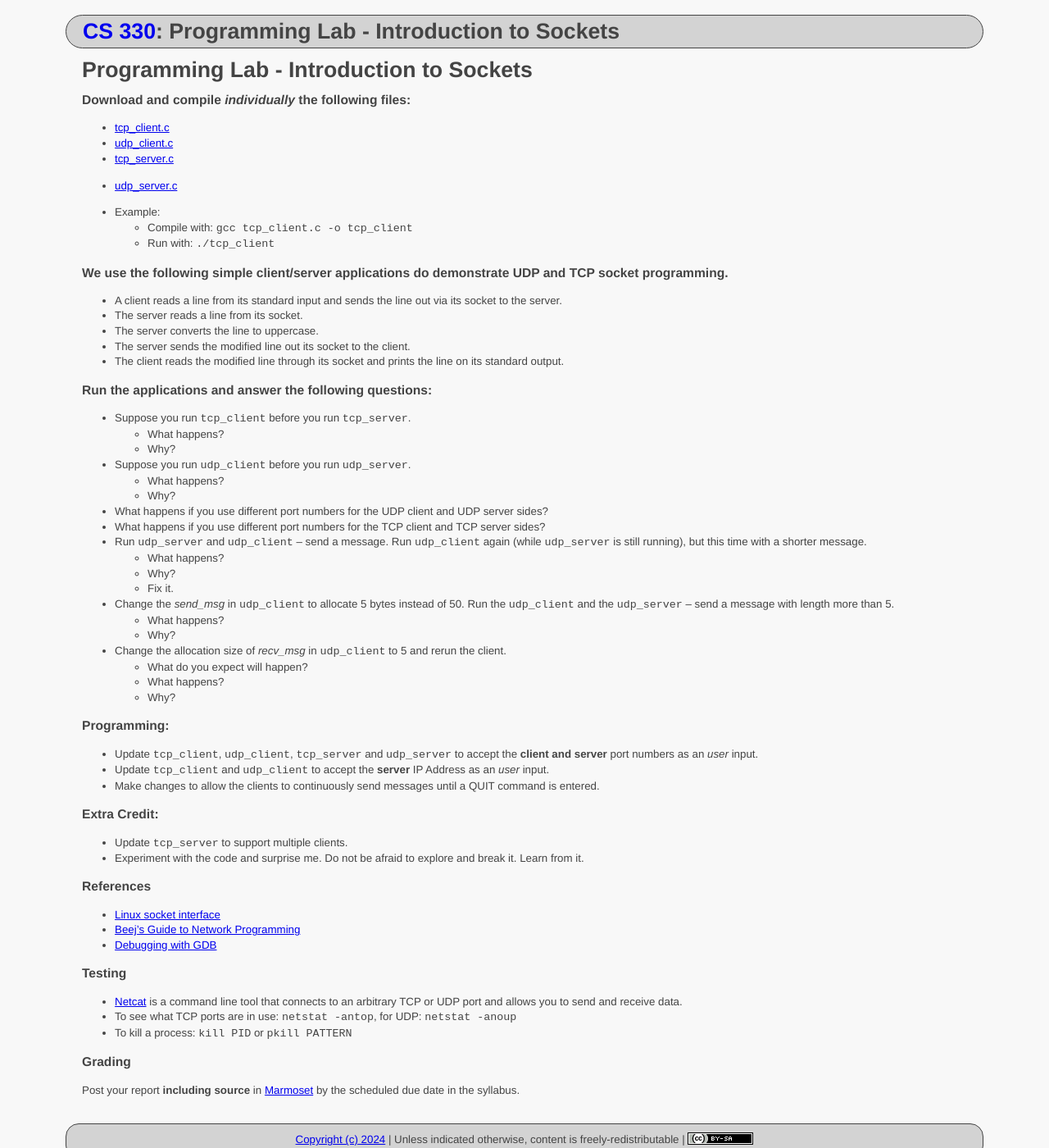
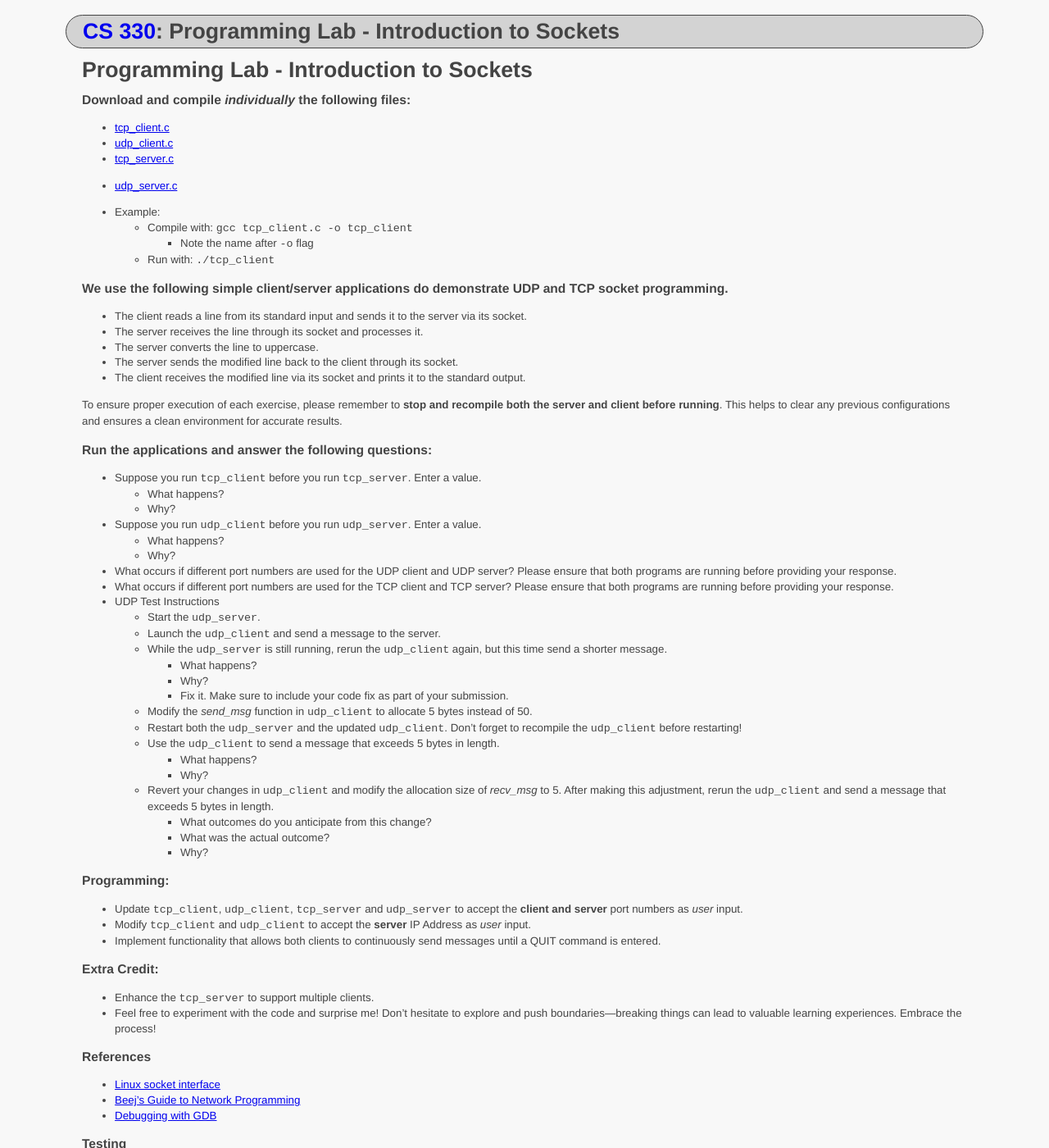
Before and after one commit to ycpcs/cs330-fall2024, a Jekyll site: the page built from labs/sockets_intro.md, in a window 1280 px wide and 1400 px high. Shown: the whole window at 82% size. Built offline with Jekyll 4.4.1, drawn with Linux system fonts in a browser that asks for light colours.

Commit message:
add sockets lab

````diff
--- a/labs/sockets_intro.md
+++ b/labs/sockets_intro.md
@@ -14,44 +14,52 @@ title: "Programming Lab - Introduction to Sockets"
 
 - Example:
   - Compile with: ```gcc tcp_client.c -o tcp_client```
+    - Note the name after ```-o``` flag
   - Run with: ```./tcp_client```
 
 ### We use the following simple client/server applications do demonstrate UDP and TCP socket programming.
-  - A client reads a line from its standard input and sends the line out via its socket to the server.
-  - The server reads a line from its socket.
+  - The client reads a line from its standard input and sends it to the server via its socket.
+  - The server receives the line through its socket and processes it.
   - The server converts the line to uppercase.
-  - The server sends the modified line out its socket to the client.
-  - The client reads the modified line through its socket and prints the line on its standard output.
+  - The server sends the modified line back to the client through its socket.
+  - The client receives the modified line via its socket and prints it to the standard output.
+
+To ensure proper execution of each exercise, please remember to __stop and recompile both the server and client before running__. This helps to clear any previous configurations and ensures a clean environment for accurate results.
 
 ### Run the applications and answer the following questions:
-  - Suppose you run `tcp_client` before you run `tcp_server`.
+  - Suppose you run `tcp_client` before you run `tcp_server`. Enter a value.
     - What happens?
     - Why?
-  - Suppose you run `udp_client` before you run `udp_server`.
+  - Suppose you run `udp_client` before you run `udp_server`. Enter a value.
     - What happens?
     - Why?
-  - What happens if you use different port numbers for the UDP client and UDP server sides?
-  - What happens if you use different port numbers for the TCP client and TCP server sides?
-  - Run `udp_server` and `udp_client` – send a message. Run `udp_client` again (while `udp_server` is still running), but this time with a shorter message.
-    - What happens?
-    - Why?
-    - Fix it.
-  - Change the _send_msg_ in `udp_client` to allocate 5 bytes instead of 50. Run the `udp_client` and the `udp_server` – send a message with length more than 5.
-    - What happens?
-    - Why?
-  - Change the allocation size of _recv_msg_ in `udp_client` to 5 and rerun the client.
-    - What do you expect will happen?
-    - What happens?
-    - Why?
+  - What occurs if different port numbers are used for the UDP client and UDP server? Please ensure that both programs are running before providing your response.
+  - What occurs if different port numbers are used for the TCP client and TCP server? Please ensure that both programs are running before providing your response.
+  - UDP Test Instructions
+    - Start the `udp_server`.
+    - Launch the `udp_client` and send a message to the server.
+    - While the `udp_server` is still running, rerun the `udp_client` again, but this time send a shorter message.
+      - What happens?
+      - Why?
+      - Fix it. Make sure to include your code fix as part of your submission.
+    - Modify the _send_msg_ function in `udp_client` to allocate 5 bytes instead of 50.
+    - Restart both the `udp_server` and the updated `udp_client`. Don’t forget to recompile the `udp_client` before restarting!
+    - Use the `udp_client` to send a message that exceeds 5 bytes in length.
+      - What happens?
+      - Why?
+    - Revert your changes in `udp_client` and modify the allocation size of _recv_msg_ to 5. After making this adjustment, rerun the `udp_client` and send a message that exceeds 5 bytes in length.
+      - What outcomes do you anticipate from this change?
+      - What was the actual outcome?
+      - Why?
 
 ### Programming:
-  - Update `tcp_client`, `udp_client`, `tcp_server` and `udp_server` to accept the **client and server** port numbers as an _user_ input.
-  - Update `tcp_client` and `udp_client` to accept the **server** IP Address as an _user_ input.
-  - Make changes to allow the clients to continuously send messages until a QUIT command is entered.
+  - Update `tcp_client`, `udp_client`, `tcp_server` and `udp_server` to accept the **client and server** port numbers as _user_ input.
+  - Modify `tcp_client` and `udp_client` to accept the **server** IP Address as _user_ input.
+  - Implement functionality that allows both clients to continuously send messages until a QUIT command is entered.
 
 ### Extra Credit:
-  - Update `tcp_server` to support multiple clients.
-  - Experiment with the code and surprise me. Do not be afraid to explore and break it. Learn from it.
+  - Enhance the `tcp_server` to support multiple clients.
+  - Feel free to experiment with the code and surprise me! Don't hesitate to explore and push boundaries—breaking things can lead to valuable learning experiences. Embrace the process!
 
 ### References
   - [Linux socket interface](https://linux.die.net/man/7/socket)
````
Also changed, not shown: index.md (+1 -1 lines), labs/index.md (+1 -1 lines).
